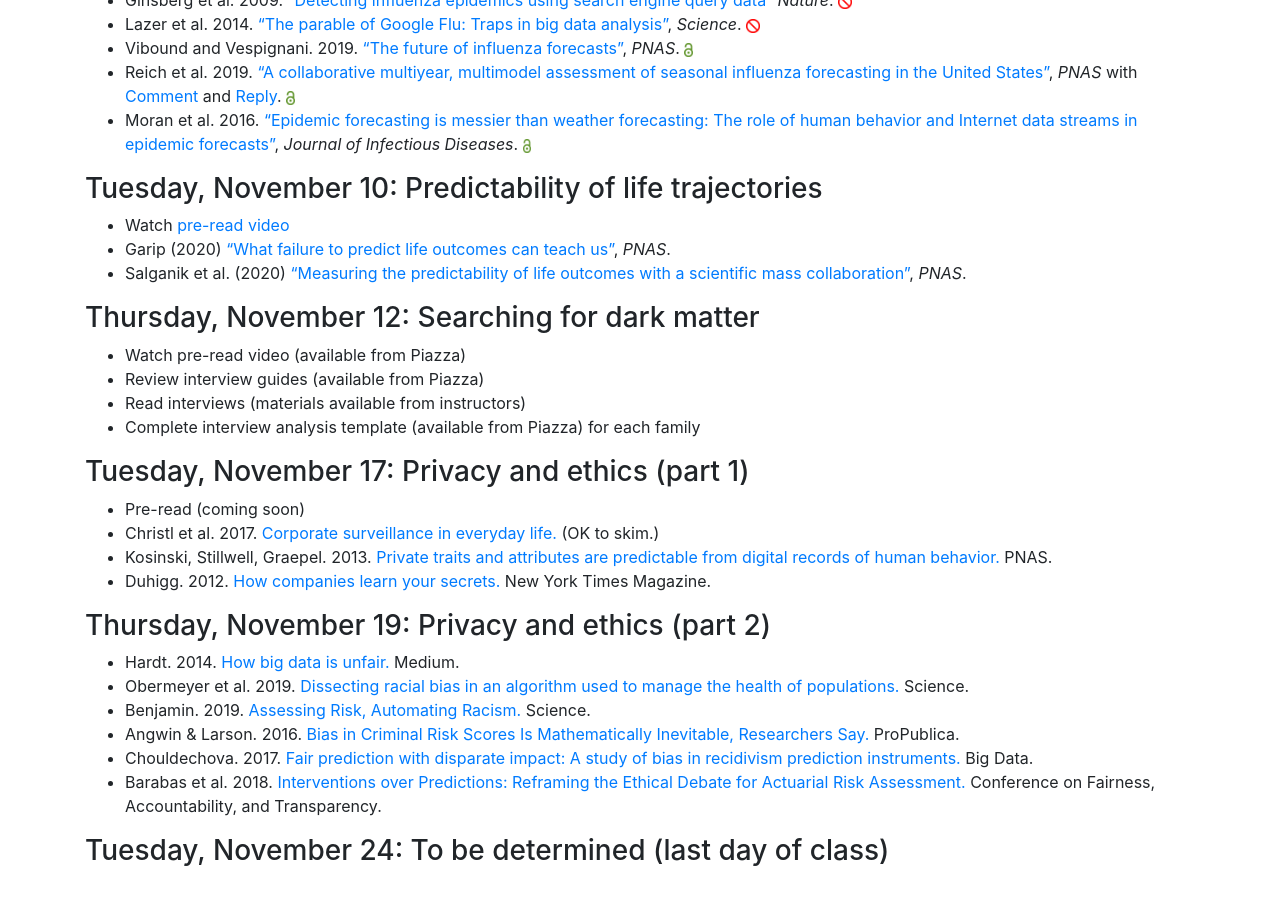
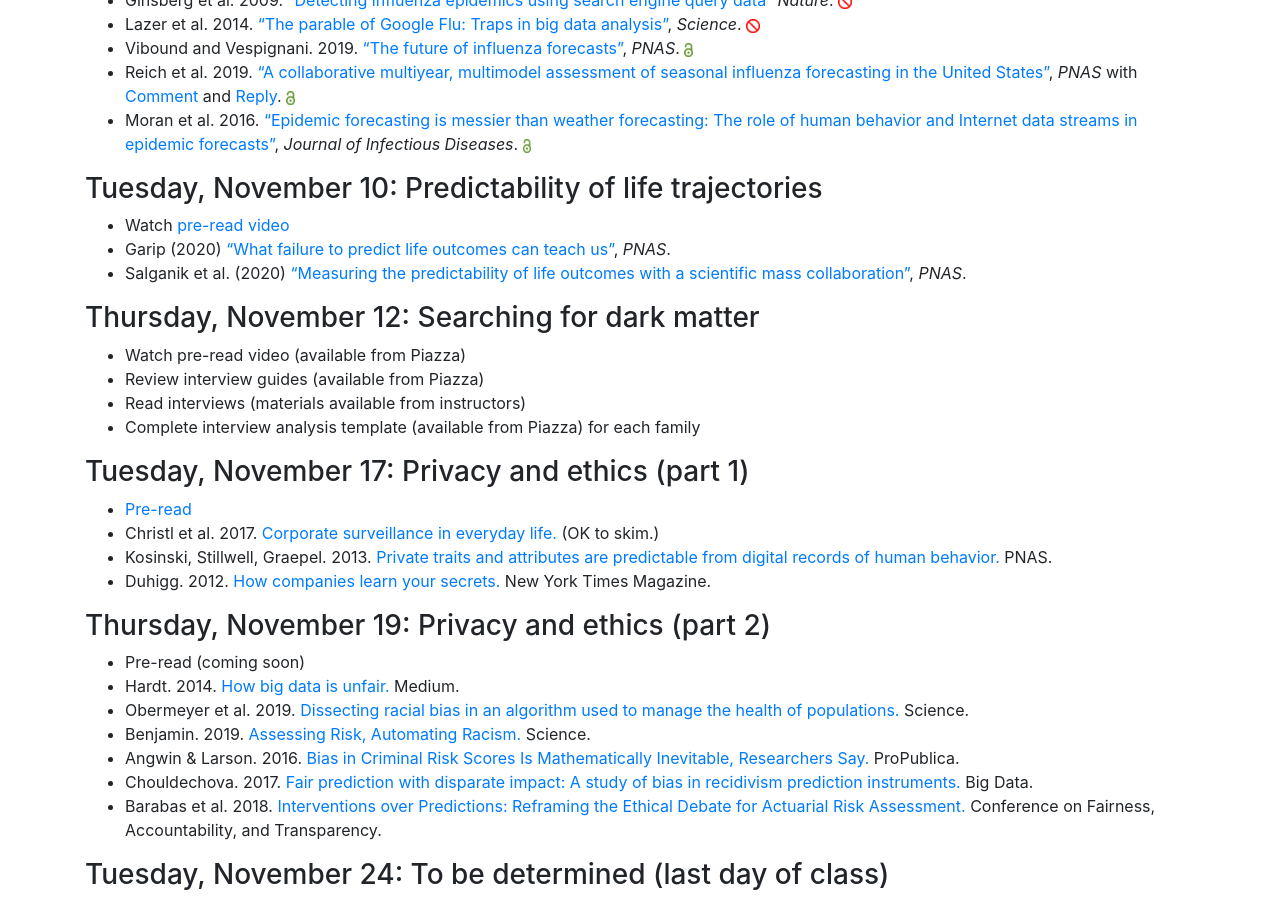
Before and after one commit to msalganik/cos597E-soc555_f2020, a Jekyll site: the page built from schedule.md, in a window 1280 px wide and 900 px high, scrolled down 3772 px. Built offline with Jekyll 4.4.1, drawn with Linux system fonts in a browser that asks for light colours; comment, search, counter and statistics services are not loaded; before the commit the page ends 4648 px from its top, so only the background shows below that; some of the changed lines change nothing that is shown.

Commit message:
privacy pre-read

```diff
--- a/schedule.md
+++ b/schedule.md
@@ -184,7 +184,7 @@ Reading question (these questions are designed to help you think about the readi
 
 ### Tuesday, November 17: Privacy and ethics (part 1)
 
-- Pre-read (coming soon)
+- [Pre-read](https://msalganik.github.io/cos597E-soc555_f2020/class-materials/2020-11-17-pre-read-privacy-ethics-part-1.pdf)
 - Christl et al. 2017. [Corporate surveillance in everyday life.](https://crackedlabs.org/dl/CrackedLabs_Christl_CorporateSurveillance.pdf) (OK to skim.)
 - Kosinski, Stillwell, Graepel. 2013. [Private traits and attributes are predictable from digital records of human behavior.](https://www.pnas.org/content/110/15/5802) PNAS.
 - Duhigg. 2012. [How companies learn your secrets.](https://www.nytimes.com/2012/02/19/magazine/shopping-habits.html) New York Times Magazine.
@@ -192,6 +192,7 @@ Reading question (these questions are designed to help you think about the readi
 
 ### Thursday, November 19: Privacy and ethics (part 2)
 
+- Pre-read (coming soon)
 - Hardt. 2014. [How big data is unfair.](https://medium.com/@mrtz/how-big-data-is-unfair-9aa544d739de) Medium.
 - Obermeyer et al. 2019. [Dissecting racial bias in an algorithm used to manage the health of populations.](https://science.sciencemag.org/content/366/6464/447) Science.
 - Benjamin. 2019. [Assessing Risk, Automating Racism.](https://science.sciencemag.org/content/366/6464/421) Science.
```
